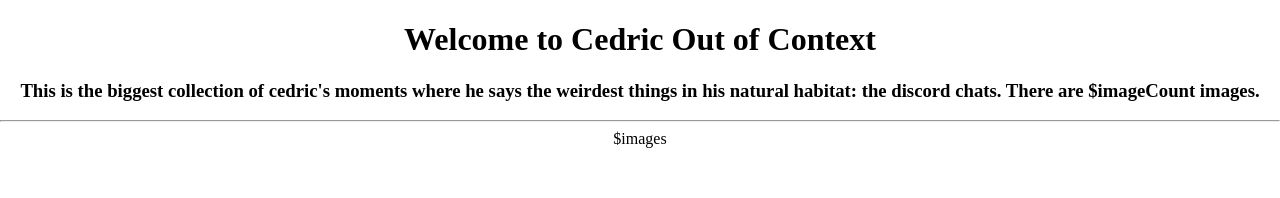
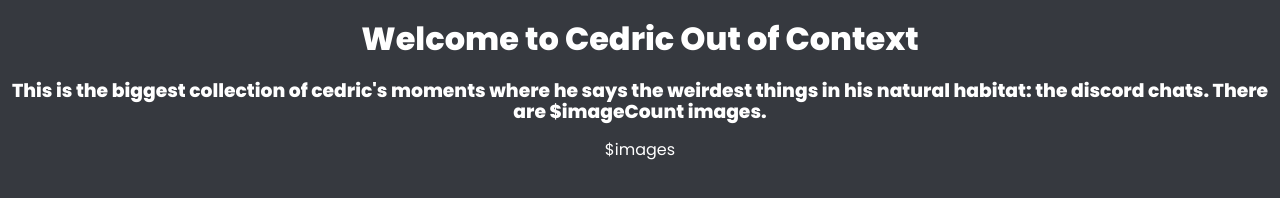
Before and after one commit to sinjs/cedric-ooc, a website: page index.html in a window 1280 px wide. Drawn offline with Linux system fonts and the light colour scheme.

Commit message:
Add styles

```diff
--- a/index.html
+++ b/index.html
@@ -47,7 +47,6 @@
         weirdest things in his natural habitat: the discord chats. There are
         $imageCount images.
       </h3>
-      <hr />
       $images
     </center>
   </body>
--- a/public/styles.css
+++ b/public/styles.css
@@ -1,5 +1,21 @@
 @import url("normalize.css");
+@import url('https://fonts.googleapis.com/css2?family=Poppins:wght@400;500;800&display=swap');
 
 img {
   max-width: 100vw;
 }
+
+.img {
+  border-top: #fff 1px solid;
+  padding: 5px;
+}
+
+body {
+  color: #fff;
+  background-color: #36393f;
+  font-family: Poppins,Whitney,"Helvetica Neue",Helvetica,Arial,sans-serif;
+}
+
+h1 {
+  font-weight: 800;
+}
```
